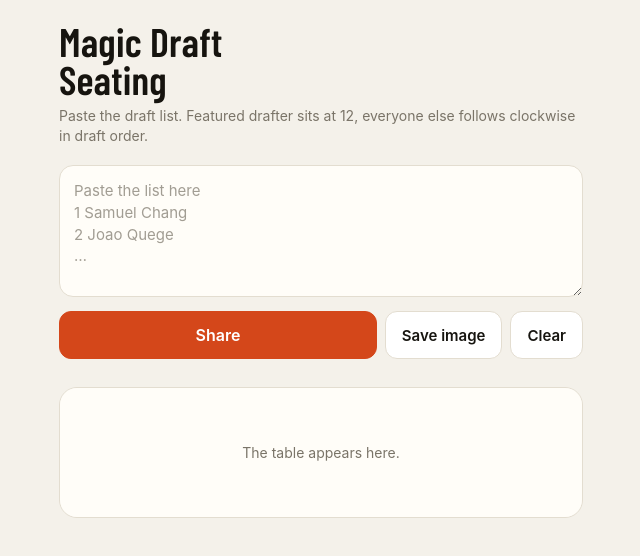
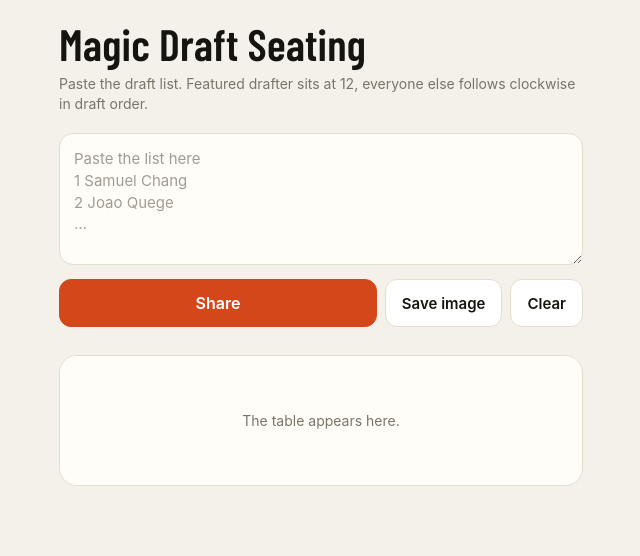
Before and after one commit to onthe1/magic-draft-seating, a plain HTML site: page index.html in a window 1280 px wide. Shown: the whole page, without its empty margins (319-959 px from the left). Drawn offline with Linux system fonts and the light colour scheme.

Commit message:
Title on one line
Co-Authored-By: Claude Opus 5.5 <noreply@anthropic.com>

```diff
--- a/index.html
+++ b/index.html
@@ -24,7 +24,7 @@
   * { box-sizing: border-box; -webkit-tap-highlight-color: transparent; }
   html, body { margin:0; background:var(--bg); color:var(--ink); font-family:var(--text); }
   main { max-width: 560px; margin: 0 auto; padding: max(22px, env(safe-area-inset-top)) 18px 48px; }
-  h1 { font-family:var(--display); font-weight:600; font-size: 40px; line-height: .95; letter-spacing: .2px; margin: 0 0 8px; }
+  h1 { font-family:var(--display); font-weight:600; font-size: clamp(28px, 9.4vw, 44px); line-height: 1; white-space: nowrap; letter-spacing: .2px; margin: 0 0 8px; }
   .sub { color: var(--muted); font-size: 14px; line-height:1.4; margin: 0 0 20px; }
   textarea { width:100%; height: 132px; font: 15px/1.45 var(--text); padding: 14px; border:1px solid var(--line);
     border-radius: 14px; background: var(--panel); color: var(--ink); resize: vertical; outline: none; }
@@ -48,7 +48,7 @@
 </head>
 <body>
 <main>
-  <h1>Magic Draft<br>Seating</h1>
+  <h1>Magic Draft Seating</h1>
   <p class="sub">Paste the draft list. Featured drafter sits at 12, everyone else follows clockwise in draft order.</p>
 
   <textarea id="list" placeholder="Paste the list here&#10;1 Samuel Chang&#10;2 Joao Quege&#10;…" autocomplete="off" spellcheck="false"></textarea>
```
